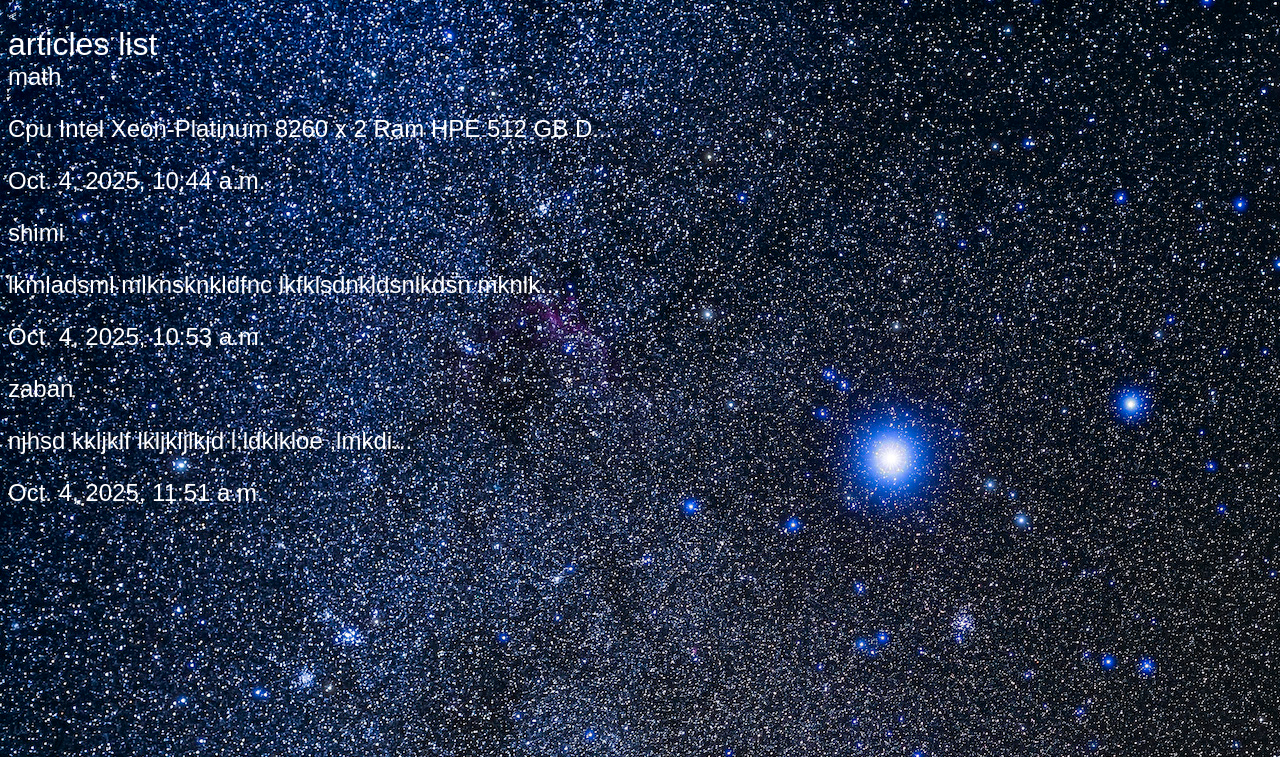
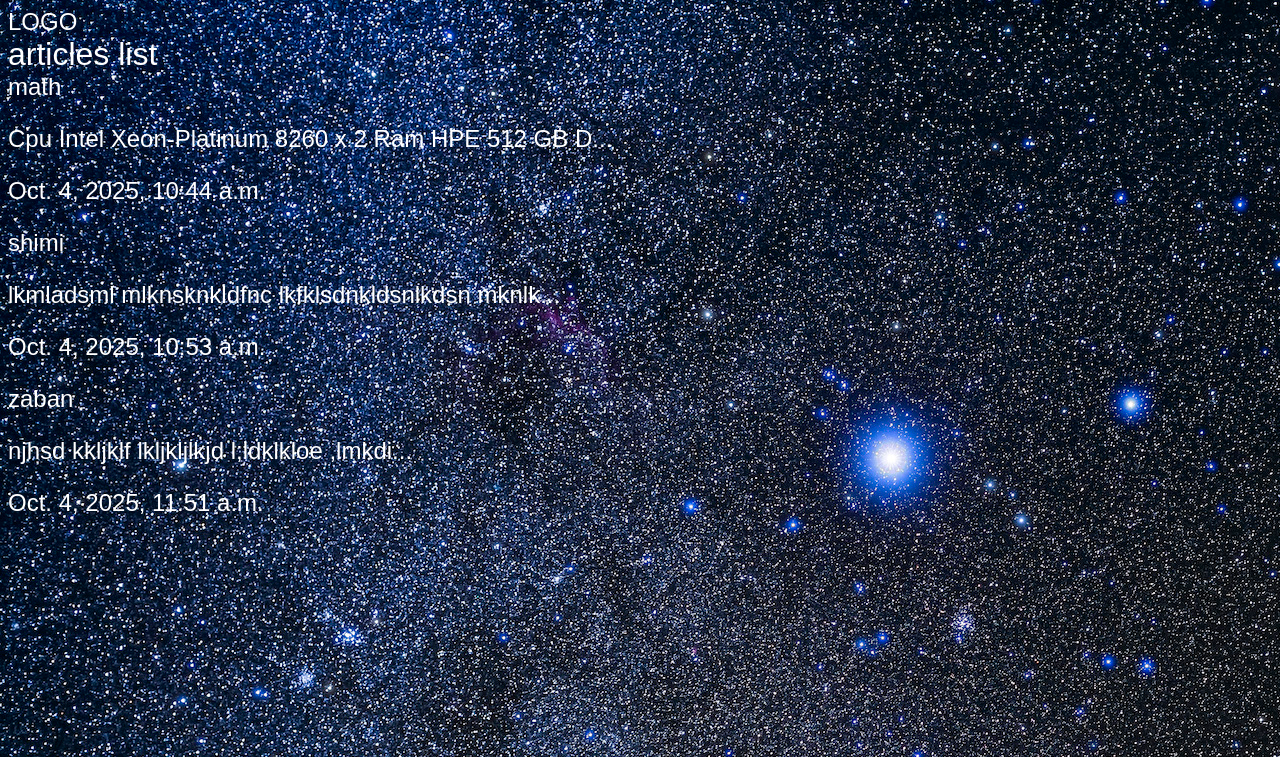
Before and after one commit to emdarvish-star/mydjangoblog, a Django app: page /articles/ in a window 1280 px wide. Shown: the top 757 px of the page. Run offline with Django 5.2, Linux system fonts and the light colour scheme; data comes from the database, SQL or seed files in the repository; both versions use the stored data as it was after the commit.

Commit message:
update link article

```diff
--- a/articles/templates/articles/articleslist.html
+++ b/articles/templates/articles/articleslist.html
@@ -7,7 +7,7 @@ articles
   <div class="container">
     <h1>articles list</h1>
     {% for article in articles %}
-    <h2><a href="#">{{article.title}}</a><h2>
+    <h2><a href="{%url 'articles:detail' slug=article.slug  %}">{{article.title}}</a><h2>
     <p>{{article.snippet}}</p>
     <p>{{article.date}}</p>
     </p>
--- a/articles/urls.py
+++ b/articles/urls.py
@@ -2,7 +2,8 @@
 from django.urls import path
 from . import views
 
+app_name = "articles"
 urlpatterns = [
-    path('',views.articles_list),
-    path('<slug>',views.article_detail),
+    path('',views.articles_list, name ="List"),
+    path('<slug>',views.article_detail,name = "detail"),
 ]
--- a/templates/base.html
+++ b/templates/base.html
@@ -11,7 +11,9 @@
     <link rel="stylesheet" href="{% static 'styles.css' %}" >
   </head>
   <body>
-    <<div class="wrapper">
+    <h2>
+      <a href ="{% url 'articles:List' % }">LOGO</a></h2>
+    <div class="wrapper">
       {% block content %}
 
       {% endblock %}
```
Also changed, not shown: db.sqlite3.
